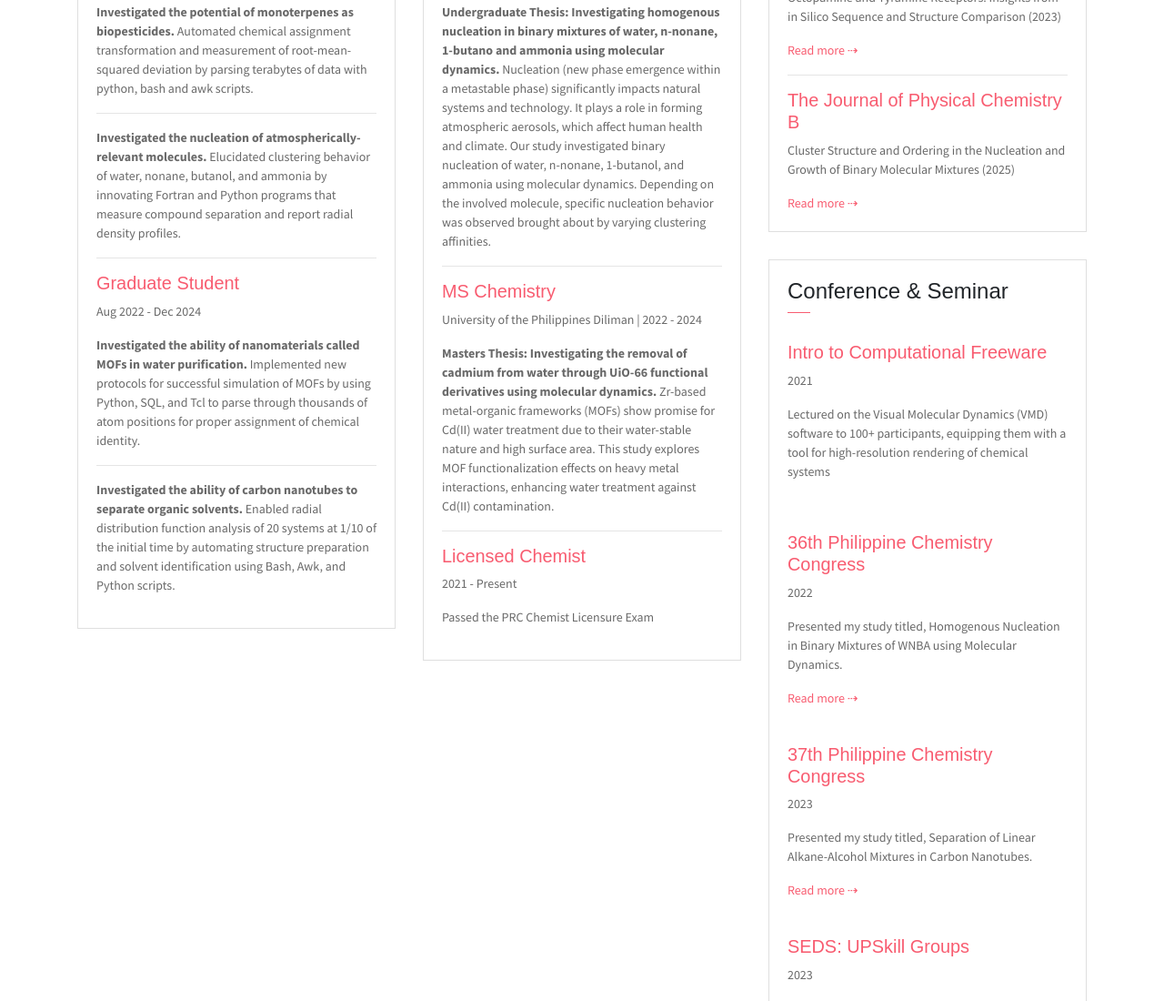
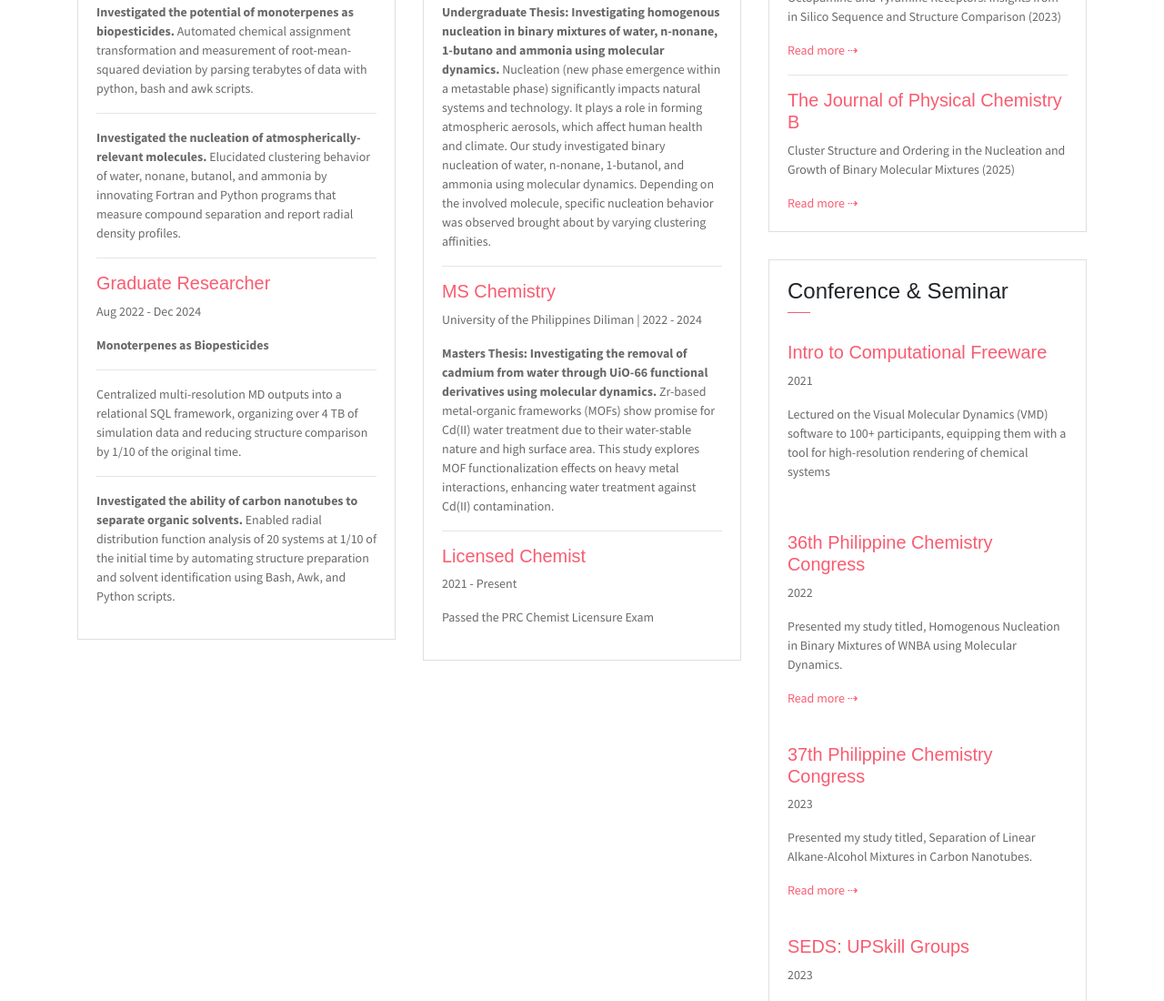
Before and after one commit to josephGZC/josephgzc.github.io, a website: page index.html in a window 1280 px wide. Shown: the part 3229-4329 px from the top of the page at 91% size. Drawn offline with Linux system fonts and the light colour scheme; some packages are replaced by stand-ins of ours.

Commit message:
Update index.html

```diff
--- a/index.html
+++ b/index.html
@@ -224,9 +224,11 @@
                             <hr>
 			    <P class="subtitle"><strong>Investigated the nucleation of atmospherically-relevant molecules.</strong> Elucidated clustering behavior of water, nonane, butanol, and ammonia by innovating Fortran and Python programs that measure compound separation and report radial density profiles.</P>
                             <hr>
-                            <h6 class="title text-danger">Graduate Student</h6>
+                            <h6 class="title text-danger">Graduate Researcher</h6>
                             <P>Aug 2022 - Dec 2024</P>
-                            <P class="subtitle"><strong>Investigated the ability of nanomaterials called MOFs in water purification.</strong> Implemented new protocols for successful simulation of MOFs by using Python, SQL, and Tcl to parse through thousands of atom positions for proper assignment of chemical identity.</P>
+                            <P class="subtitle"><strong>Monoterpenes as Biopesticides</strong>
+			    <hr>
+			    <P class="subtitle">Centralized multi-resolution MD outputs into a relational SQL framework, organizing over 4 TB of simulation data and reducing structure comparison by 1/10 of the original time.</P>
                             <hr>
                             <P class="subtitle"><strong>Investigated the ability of carbon nanotubes to separate organic solvents.</strong> Enabled radial distribution function analysis of 20 systems at 1/10 of the initial time by automating structure preparation and solvent identification using Bash, Awk, and Python scripts.</P>
                         </div>
```
